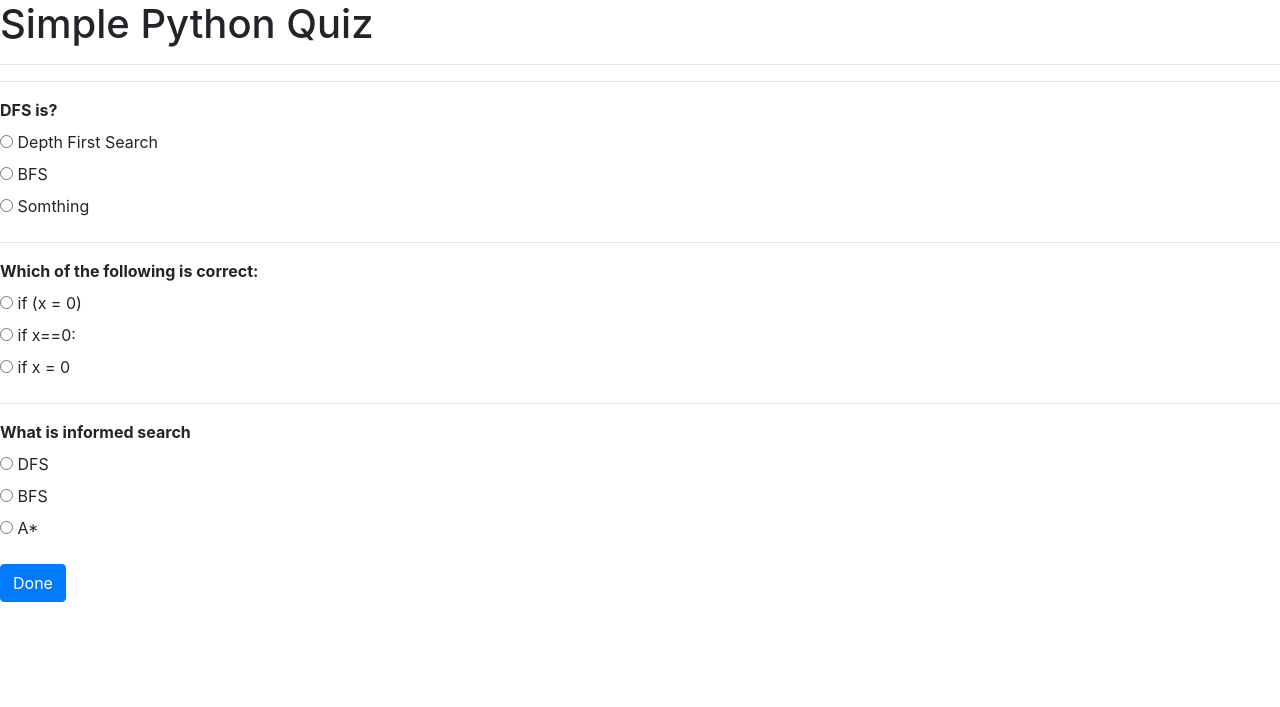
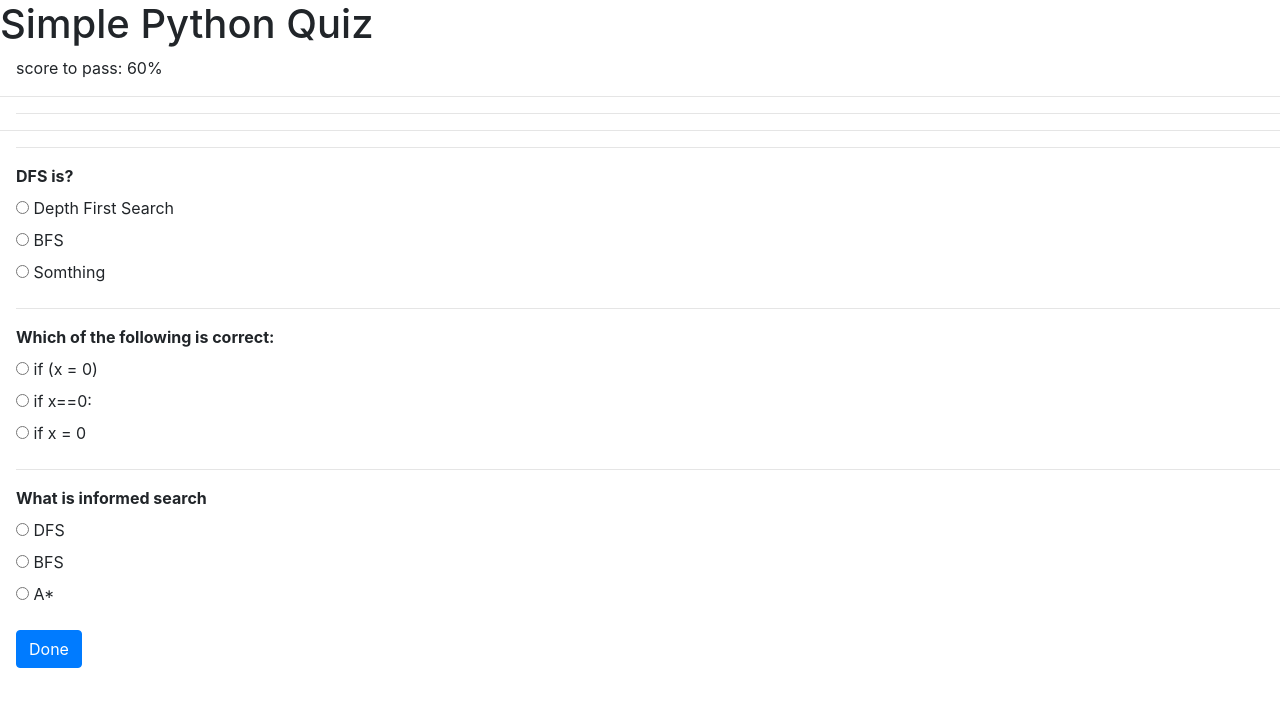
Before and after one commit to DrejSamurai/AI4FunApp, a Django app: page /tests/1/ in a window 1280 px wide. Shown: the part 56-763 px from the top of the page. Run offline with Django 4.2, Linux system fonts and the light colour scheme; data comes from the database, SQL or seed files in the repository; both versions use the stored data as it was after the commit.

Commit message:
Score and Results display on view added

```diff
--- a/static/quiz.js
+++ b/static/quiz.js
@@ -2,7 +2,8 @@ console.log('hellow world quiz')
 const url = window.location.href
 
 const quizBox = document.getElementById('quiz-box')
-//let data
+const scoreBox = document.getElementById('score-box')
+const resultBox = document.getElementById('result-box')
 
 $.ajax({
     type: 'GET',
@@ -55,7 +56,44 @@ const sendData = () =>{
         url: `${url}save/`,
         data: data,
         success: function (response){
-            console.log(response)
+            //console.log(response)
+            const results = response.results
+            console.log(results)
+            quizForm.style.display = "none"
+
+            scoreBox.innerHTML += `${response.passed ? 'Congrats you passed' : 'Ups you failed.'} Your result is: ${response.score.toFixed(2)}%`
+
+            results.forEach(res =>{
+                const resDiv = document.createElement("div")
+                for (const[question, resp] of Object.entries(res)){
+                   // console.log(questiom)
+                   // console.log(resp)
+                   // console.log("****")
+                    resDiv.innerHTML += question
+                    const cls = ['container', 'p-3', 'text-light', 'h3']
+                    resDiv.classList.add(...cls)
+
+                    if(resp==='not answered'){
+                        resDiv.innerHTML += '- not answered'
+                        resDiv.classList.add('bg-danger')
+                    }else{
+                        const answer = resp['answered']
+                        const correct = resp['correct_answer']
+
+                        // console.log(answer, correct)
+                        if (answer === correct){
+                            resDiv.classList.add('bg-success')
+                            resDiv.innerHTML += `answered: ${answer}`
+                        }else{
+                            resDiv.classList.add('bg-danger')
+                            resDiv.innerHTML += `| correct answer : ${correct}`
+                            resDiv.innerHTML += `| answered: ${answer}`
+                        }
+                    }
+                    //const body = document.getElementsByTagName('BODY')[0]
+                    resultBox.append(resDiv)
+                }
+            })
         },
         error: function (error){
             console.log(error)
--- a/templates/quizes/quiz.html
+++ b/templates/quizes/quiz.html
@@ -37,8 +37,12 @@
 
 {% block content %}
   <h1> {{ obj.name }} </h1>
+    <p class="ml-3">score to pass: {{ obj.required_score_to_pass }}%</p>
+    <hr>
+    <div id="score-box" class="ml-3"></div>
+    <div id="result-box" class="ml-3"><hr></div>
 <hr>
-    <form id="quiz-form" class="mt-3 mb-3">
+    <form id="quiz-form" class="mt-3 mb-3 ml-3">
     {% csrf_token %}
             <div id="quiz-box"></div>
             <button type="submit" class="btn btn-primary mt-3">Done</button>
```
Also changed, not shown: db.sqlite3.
